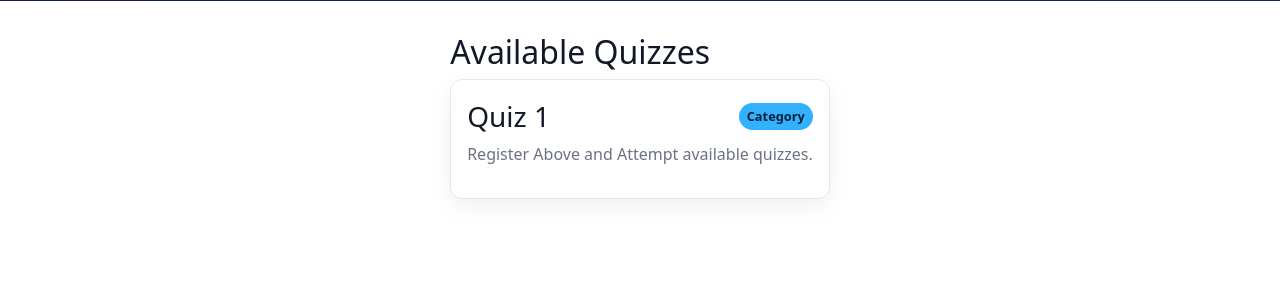
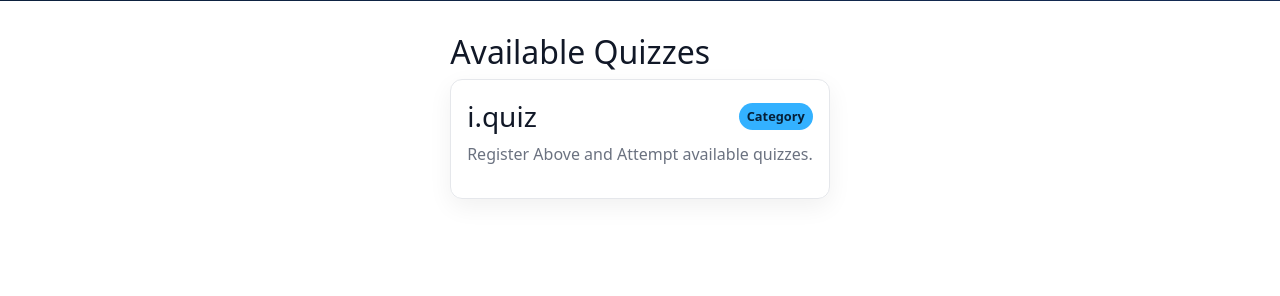
Before and after one commit to saravanask1997/CoforgeTraining, a Django app: page / in a window 1280 px wide. Shown: the part 337-633 px from the top of the page. Run offline with Django 5.2, Linux system fonts and the light colour scheme; data comes from the database, SQL or seed files in the repository.

Commit message:
6 commit

```diff
--- a/quiz/templates/index.html
+++ b/quiz/templates/index.html
@@ -26,7 +26,7 @@
       {% for i in quizzes %}
         <article style="border:1px solid #e5e7eb;border-radius:12px;padding:16px;box-shadow:0 8px 24px rgba(0,0,0,0.06)">
           <div style="display:flex;justify-content:space-between;align-items:center">
-            <h3 style="margin:.25rem 0">Quiz {{ forloop.counter }}</h3>
+            <h3 style="margin:.25rem 0">i.quiz</h3>
             <span style="background:#33B1FF;color:#062038;padding:.25rem .5rem;border-radius:999px;font-size:.8rem;font-weight:700">Category</span>
           </div>
           <p style="color:#6b7280;margin:.25rem 0 1rem">Register Above and Attempt available quizzes.</p>
```
